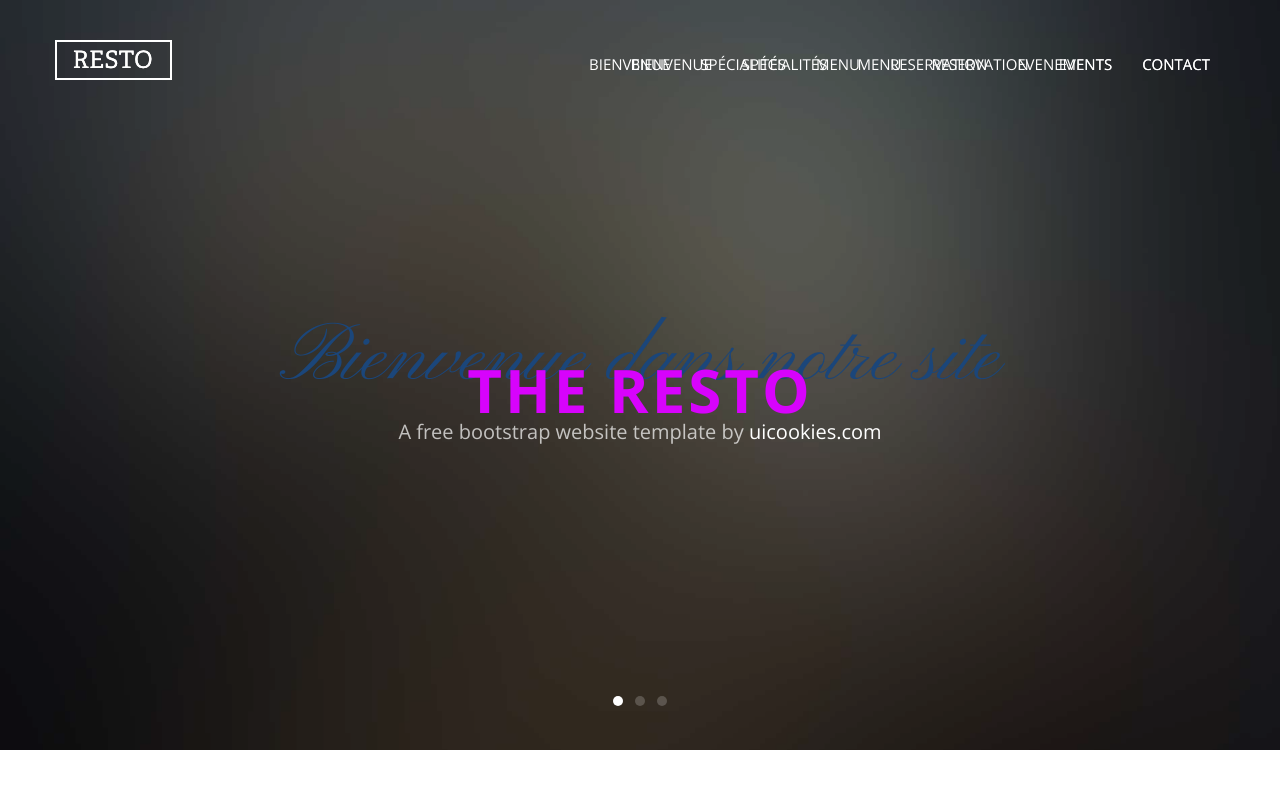
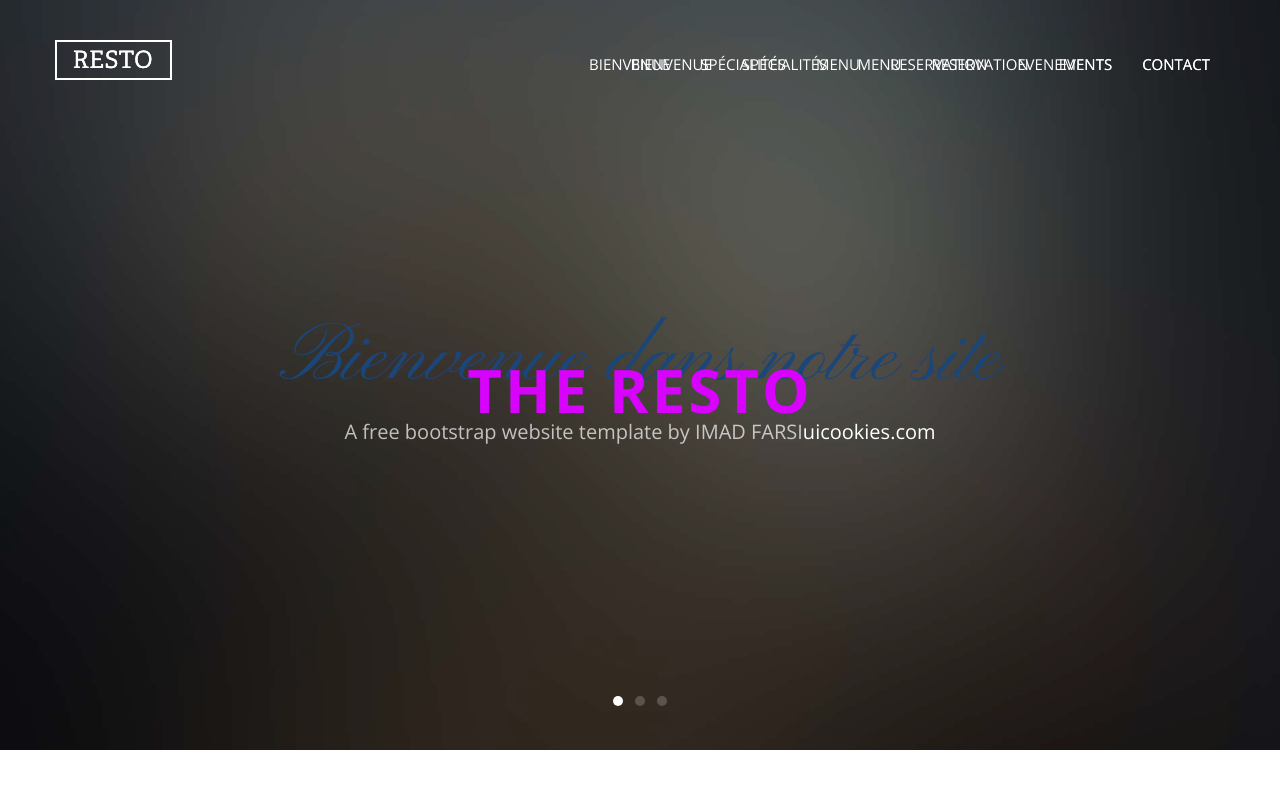
Before and after one commit to WaImad/SiteResto, a website: page index.html in a window 1280 px wide. Shown: the top 800 px of the page. Drawn offline with nearby package versions, Linux system fonts and the light colour scheme; files whose address does not match are found by name.

Commit message:
Modification des paragraphes sub-header

```diff
--- a/index.html
+++ b/index.html
@@ -54,7 +54,7 @@
                 <div class="probootstrap-slider-text text-center probootstrap-animate probootstrap-heading">
                   <h1 class="primary-heading">Bienvenue dans notre site</h1>
                   <h3 class="secondary-heading">The Resto</h3>
-                  <p class="sub-heading">A free bootstrap website template by <a href="https://uicookies.com">uicookies.com</a></p>
+                  <p class="sub-heading">A free bootstrap website template by  IMAD FARSI<a href="https://uicookies.com">uicookies.com</a></p>
                 </div>
               </div>
             </div>
@@ -67,7 +67,7 @@
                 <div class="probootstrap-slider-text text-center probootstrap-animate probootstrap-heading">
                   <h1 class="primary-heading">Diner</h1>
                   <h3 class="secondary-heading">Avec nous</h3>
-                  <p class="sub-heading">A free bootstrap website template by <a href="https://uicookies.com">uicookies.com</a></p>
+                  <p class="sub-heading">A free bootstrap website template by Imad FARSI <a href="https://uicookies.com">uicookies.com</a></p>
                 </div>
               </div>
             </div>
@@ -81,7 +81,7 @@
                 <div class="probootstrap-slider-text text-center probootstrap-animate probootstrap-heading">
                   <h1 class="primary-heading">Enjoy</h1>
                   <h3 class="secondary-heading">With Us</h3>
-                  <p class="sub-heading">A free bootstrap website template by <a href="https://uicookies.com">uicookies.com</a></p>
+                  <p class="sub-heading">A free bootstrap website template by Imad FARSI <a href="https://uicookies.com">uicookies.com</a></p>
                 </div>
               </div>
             </div>
```
